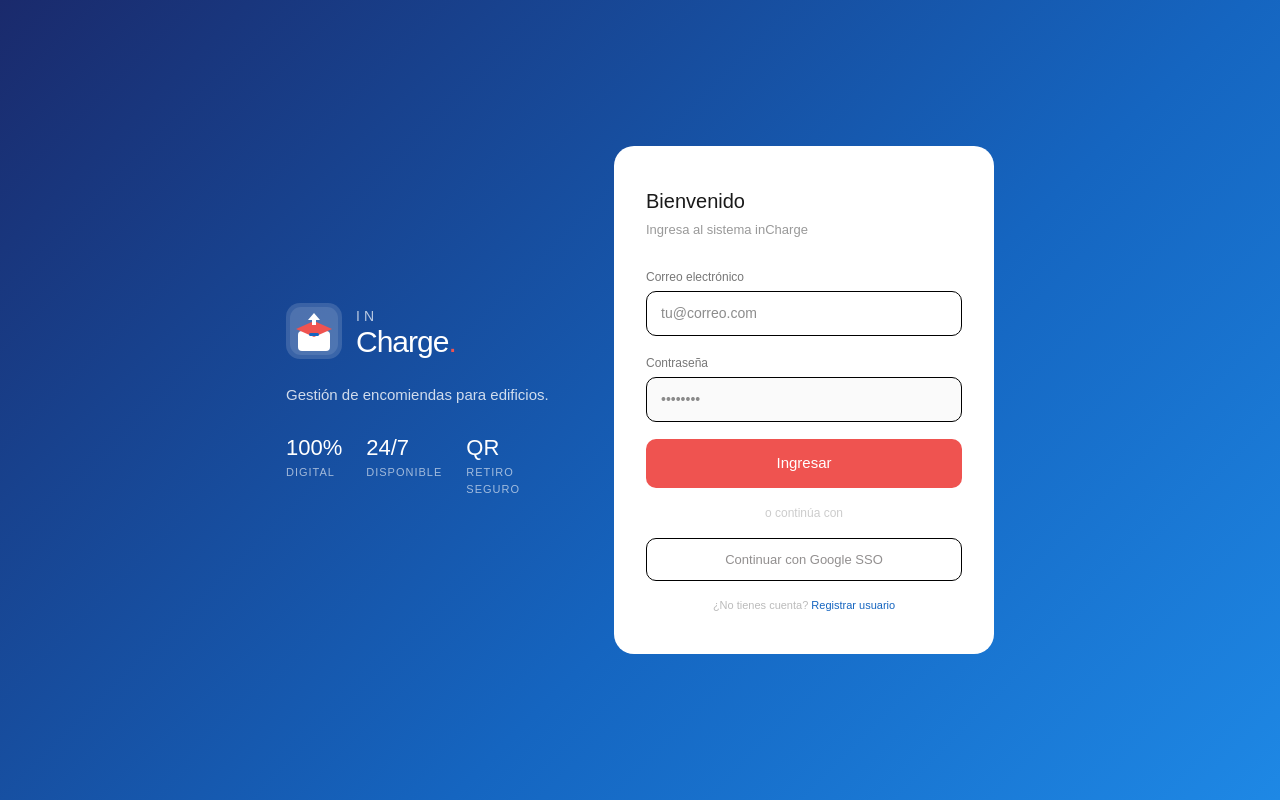
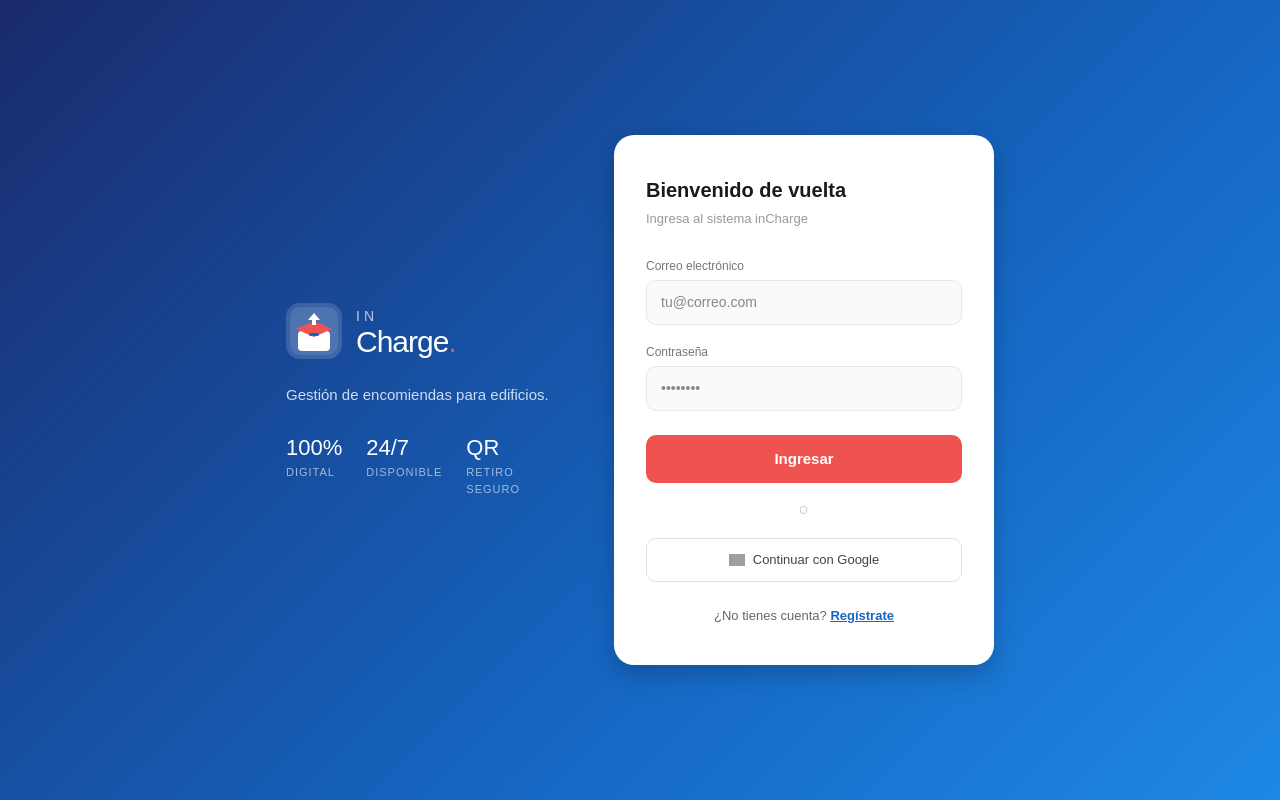
Before and after one commit to uai-cl-tics420/S216-P05-Gesti-n-Encomiendas-P05, a Next.js app in the folder app/: page / in a window 1280 px wide. Built offline with nearby package versions, Linux system fonts and the light colour scheme; grey boxes are pictures that could not be loaded.

Commit message:
Cambios pagina Login y redireccion

```diff
--- /dev/null
+++ b/app/app/dashboard/admin/page.js
@@ -0,0 +1,3 @@
+export default function Admin() {
+  return <h1>Dashboard Admin</h1>;
+}
--- /dev/null
+++ b/app/app/dashboard/conserje/page.js
@@ -0,0 +1,3 @@
+export default function Admin() {
+  return <h1>Dashboard Conserje</h1>;
+}
--- /dev/null
+++ b/app/app/dashboard/residente/page.js
@@ -0,0 +1,3 @@
+export default function Admin() {
+  return <h1>Dashboard Residente</h1>;
+}
--- a/app/app/page.js
+++ b/app/app/page.js
@@ -1,11 +1,17 @@
 "use client";
+import { useState } from "react";
 import { signIn } from "next-auth/react";
 
 export default function Home() {
+  const [isLogin, setIsLogin] = useState(true);
+  const [selectedRole, setSelectedRole] = useState("Residente");
+
+  const roles = ["Residente", "Conserje", "Admin"];
+
   return (
     <main style={{minHeight: '100vh', background: 'linear-gradient(135deg, #1a2a6c 0%, #1565C0 60%, #1E88E5 100%)', display: 'flex', alignItems: 'center', justifyContent: 'center', padding: '2rem', gap: '3rem', fontFamily: 'sans-serif'}}>
 
-      {/* Left side */}
+      {/* Lado Izquierdo - Branding */}
       <div style={{display: 'flex', flexDirection: 'column', gap: '1.5rem', maxWidth: '280px'}}>
         <div style={{display: 'flex', alignItems: 'center', gap: '14px'}}>
           <svg width="56" height="56" viewBox="0 0 56 56" fill="none">
@@ -32,38 +38,84 @@
         </div>
       </div>
 
-      {/* Card */}
-      <div style={{background: 'white', borderRadius: '20px', padding: '2.5rem 2rem', width: '100%', maxWidth: '380px'}}>
-        <p style={{fontSize: '20px', fontWeight: '500', color: '#1a1a1a', marginBottom: '4px'}}>Bienvenido</p>
-        <p style={{fontSize: '13px', color: '#999', marginBottom: '1.8rem'}}>Ingresa al sistema inCharge</p>
+      {/* Card Principal */}
+      <div style={{background: 'white', borderRadius: '20px', padding: '2.5rem 2rem', width: '100%', maxWidth: '380px', boxShadow: '0 10px 25px rgba(0,0,0,0.2)'}}>
+        <p style={{fontSize: '20px', fontWeight: '600', color: '#1a1a1a', marginBottom: '4px'}}>
+          {isLogin ? "Bienvenido de vuelta" : "Crea tu cuenta"}
+        </p>
+        <p style={{fontSize: '13px', color: '#999', marginBottom: '1.8rem'}}>
+          {isLogin ? "Ingresa al sistema inCharge" : "Selecciona tu perfil y regístrate"}
+        </p>
 
+        {/* SELECTOR DE ROL: Solo visible en Registro */}
+        {!isLogin && (
+          <div style={{marginBottom: '1.5rem'}}>
+            <label style={{fontSize: '12px', color: '#777', marginBottom: '8px', display: 'block'}}>Tipo de usuario</label>
+            <div style={{display: 'flex', gap: '8px'}}>
+              {roles.map((role) => (
+                <button
+                  key={role}
+                  onClick={() => setSelectedRole(role)}
+                  style={{
+                    flex: 1, padding: '8px 4px', borderRadius: '8px', fontSize: '11px', fontWeight: '500', border: '1.5px solid',
+                    borderColor: selectedRole === role ? '#1565C0' : '#e0e0e0',
+                    color: selectedRole === role ? '#1565C0' : '#999',
+                    background: selectedRole === role ? '#F0F7FF' : 'white',
+                    cursor: 'pointer', transition: 'all 0.2s'
+                  }}>
+                  {role}
+                </button>
+              ))}
+            </div>
+          </div>
+        )}
+
+        {/* Input de Nombre: Solo visible en Registro */}
+        {!isLogin && (
+          <div style={{marginBottom: '1.1rem'}}>
+            <label style={{fontSize: '12px', color: '#777', marginBottom: '5px', display: 'block'}}>Nombre completo</label>
+            <input type="text" placeholder="Ej. Juan Pérez" style={{width: '100%', padding: '11px 14px', border: '1.5px solid #e8e8e8', borderRadius: '10px', fontSize: '14px', outline: 'none', background: '#fafafa'}}/>
+          </div>
+        )}
+
+        {/* Campos Comunes */}
         <div style={{marginBottom: '1.1rem'}}>
           <label style={{fontSize: '12px', color: '#777', marginBottom: '5px', display: 'block'}}>Correo electrónico</label>
-          <input type="text" placeholder="tu@correo.com" style={{width: '100%', padding: '11px 14px', border: '1.5px solid #000000', borderRadius: '10px', fontSize: '14px', outline: 'none', background: '#ffffff', color: '#1a1a1a'}}/>
-        </div>
-        <div style={{marginBottom: '1.1rem'}}>
-          <label style={{fontSize: '12px', color: '#777', marginBottom: '5px', display: 'block'}}>Contraseña</label>
-          <input type="password" placeholder="••••••••" style={{width: '100%', padding: '11px 14px', border: '1.5px solid #000000', borderRadius: '10px', fontSize: '14px', outline: 'none', background: '#fafafa', color: '#1a1a1a'}}/>
+          <input type="email" placeholder="tu@correo.com" style={{width: '100%', padding: '11px 14px', border: '1.5px solid #e8e8e8', borderRadius: '10px', fontSize: '14px', outline: 'none', background: '#fafafa'}}/>
         </div>
 
-        <button style={{width: '100%', padding: '13px', background: '#EF5350', color: 'white', border: 'none', borderRadius: '10px', fontSize: '15px', fontWeight: '500', cursor: 'pointer'}}>
-          Ingresar
+        <div style={{marginBottom: '1.5rem'}}>
+          <label style={{fontSize: '12px', color: '#777', marginBottom: '5px', display: 'block'}}>Contraseña</label>
+          <input type="password" placeholder="••••••••" style={{width: '100%', padding: '11px 14px', border: '1.5px solid #e8e8e8', borderRadius: '10px', fontSize: '14px', outline: 'none', background: '#fafafa'}}/>
+        </div>
+
+        <button style={{width: '100%', padding: '13px', background: '#EF5350', color: 'white', border: 'none', borderRadius: '10px', fontSize: '15px', fontWeight: '600', cursor: 'pointer'}}>
+          {isLogin ? "Ingresar" : "Crear cuenta"}
         </button>
 
-        <div style={{textAlign: 'center', color: '#ccc', fontSize: '12px', margin: '1rem 0'}}>o continúa con</div>
+        <div style={{textAlign: 'center', color: '#ccc', fontSize: '11px', margin: '1.2rem 0', textTransform: 'uppercase', letterSpacing: '1px'}}>o</div>
 
         <button
-          onClick={() => signIn("google")}
-          style={{width: '100%', padding: '11px', background: 'white', color: '#928f8f', border: '1.5px solid #000000', borderRadius: '10px', fontSize: '13px', cursor: 'pointer', display: 'flex', alignItems: 'center', justifyContent: 'center', gap: '8px'}}
+          onClick={() => {
+            localStorage.setItem("rol", selectedRole);
+            signIn("google", { callbackUrl: "/redirect" });
+          }}
+          style={{width: '100%', padding: '11px', background: 'white', color: '#444', border: '1.5px solid #e0e0e0', borderRadius: '10px', fontSize: '13px', cursor: 'pointer', display: 'flex', alignItems: 'center', justifyContent: 'center', gap: '8px'}}
         >
-          Continuar con Google SSO
+          <img src="https://www.gstatic.com/images/branding/product/1x/gsa_512dp.png" width="16" alt="google" />
+          Continuar con Google
         </button>
 
-        <p style={{textAlign: 'center', fontSize: '11px', color: '#bbb', marginTop: '1rem'}}>
-          ¿No tienes cuenta? <a href="#" style={{color: '#1565C0'}}>Registrar usuario</a>
+        <p style={{textAlign: 'center', fontSize: '13px', color: '#666', marginTop: '1.5rem'}}>
+          {isLogin ? "¿No tienes cuenta? " : "¿Ya tienes una cuenta? "}
+          <span
+            onClick={() => setIsLogin(!isLogin)}
+            style={{color: '#1565C0', cursor: 'pointer', fontWeight: '600', textDecoration: 'underline'}}
+          >
+            {isLogin ? "Regístrate" : "Inicia sesión"}
+          </span>
         </p>
       </div>
-
     </main>
-  )
+  );
 }
--- /dev/null
+++ b/app/app/redirect/page.js
@@ -0,0 +1,18 @@
+"use client";
+
+import { useEffect } from "react";
+import { useRouter } from "next/navigation";
+
+export default function Page() {
+  const router = useRouter();
+
+  useEffect(() => {
+    const rol = localStorage.getItem("rol");
+
+    if (rol === "Admin") router.push("/dashboard/admin");
+    else if (rol === "Conserje") router.push("/dashboard/conserje");
+    else router.push("/dashboard/residente");
+  }, [router]);
+
+  return <p>Redirigiendo...</p>;
+}
--- a/app/package.json
+++ b/app/package.json
@@ -10,9 +10,10 @@
   },
   "dependencies": {
     "@prisma/client": "^7.7.0",
-    "next": "16.2.2",
+    "dotenv": "^17.4.2",
+    "next": "^16.2.4",
     "next-auth": "^4.24.13",
-    "prisma": "^7.7.0",
+    "prisma": "^6.19.3",
     "react": "19.2.4",
     "react-dom": "19.2.4"
   },
--- /dev/null
+++ b/package.json
@@ -0,0 +1,5 @@
+{
+  "dependencies": {
+    "next-auth": "^4.24.14"
+  }
+}
```
Also changed, not shown: 2 other files (tests, documents, lock files or other folders).
